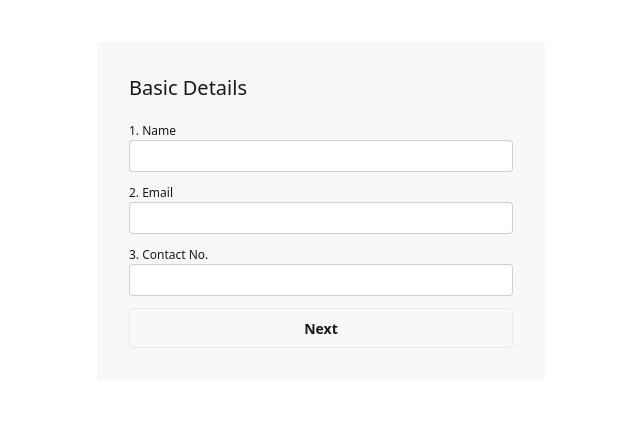
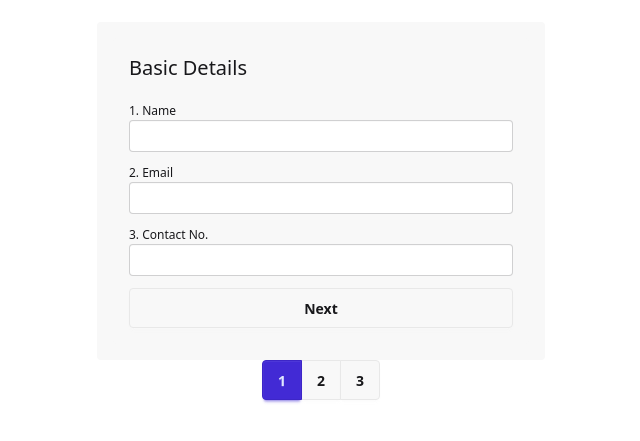
Before and after one commit to yomiyow/typescript-projects, a React (Vite) app in the folder 1-survey-website/: page / in a window 1280 px wide. Shown: the part 189-630 px from the top of the page, without its empty margins (319-959 px from the left). Built offline with nearby package versions, Linux system fonts and the light colour scheme.

Commit message:
feat: add pagination

```diff
--- a/1-survey-website/src/components/MultiStepForm.tsx
+++ b/1-survey-website/src/components/MultiStepForm.tsx
@@ -53,6 +53,7 @@ const MultiStepForm = () => {
   }
 
   return (
+    <>
       <form onSubmit={handleSubmit} className="fieldset flex flex-col gap-3 bg-base-200 border-base-300 w-full max-w-md p-4 rounded">
         {(() => {
           switch (step) {
@@ -69,6 +70,34 @@ const MultiStepForm = () => {
           }
         })()}
       </form>
+      {step < 4 &&
+        <div className="join">
+          <input
+            className="join-item btn btn-square"
+            type="radio"
+            name="options"
+            aria-label='1'
+            checked={step === 1}
+            onClick={() => setStep(1)}
+          />
+          <input
+            className="join-item btn btn-square"
+            type="radio"
+            name="options"
+            aria-label='2'
+            checked={step === 2}
+            onClick={() => setStep(2)}
+          />
+          <input
+            className="join-item btn btn-square"
+            type="radio"
+            name="options"
+            aria-label='3'
+            checked={step === 3}
+            onClick={() => setStep(3)}
+          />
+        </div>}
+    </>
   );
 
 };
```
Also changed, not shown: 1 other file (tests, documents, lock files or other folders). Lines whose indentation alone changed are shown as unchanged.
